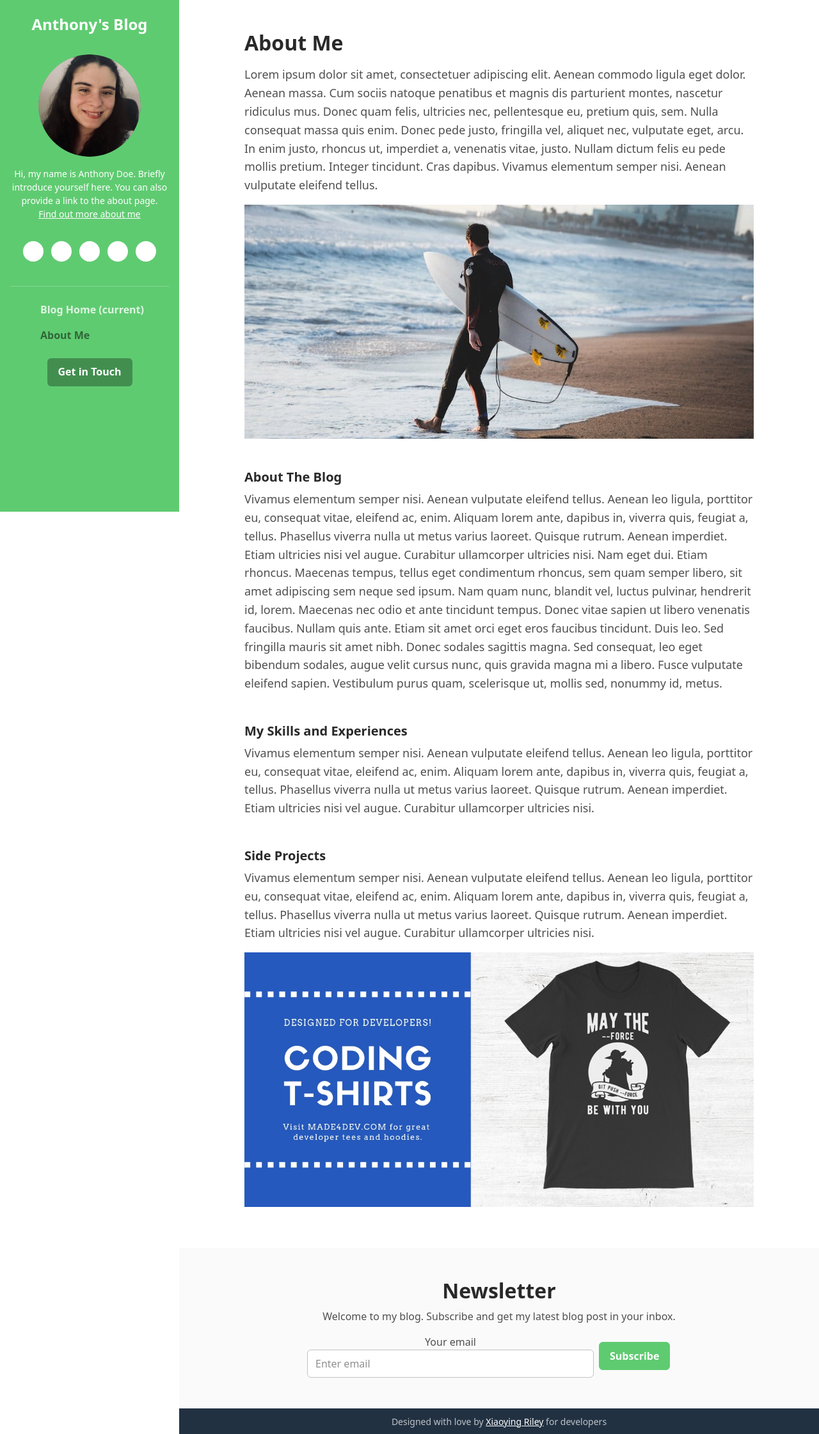
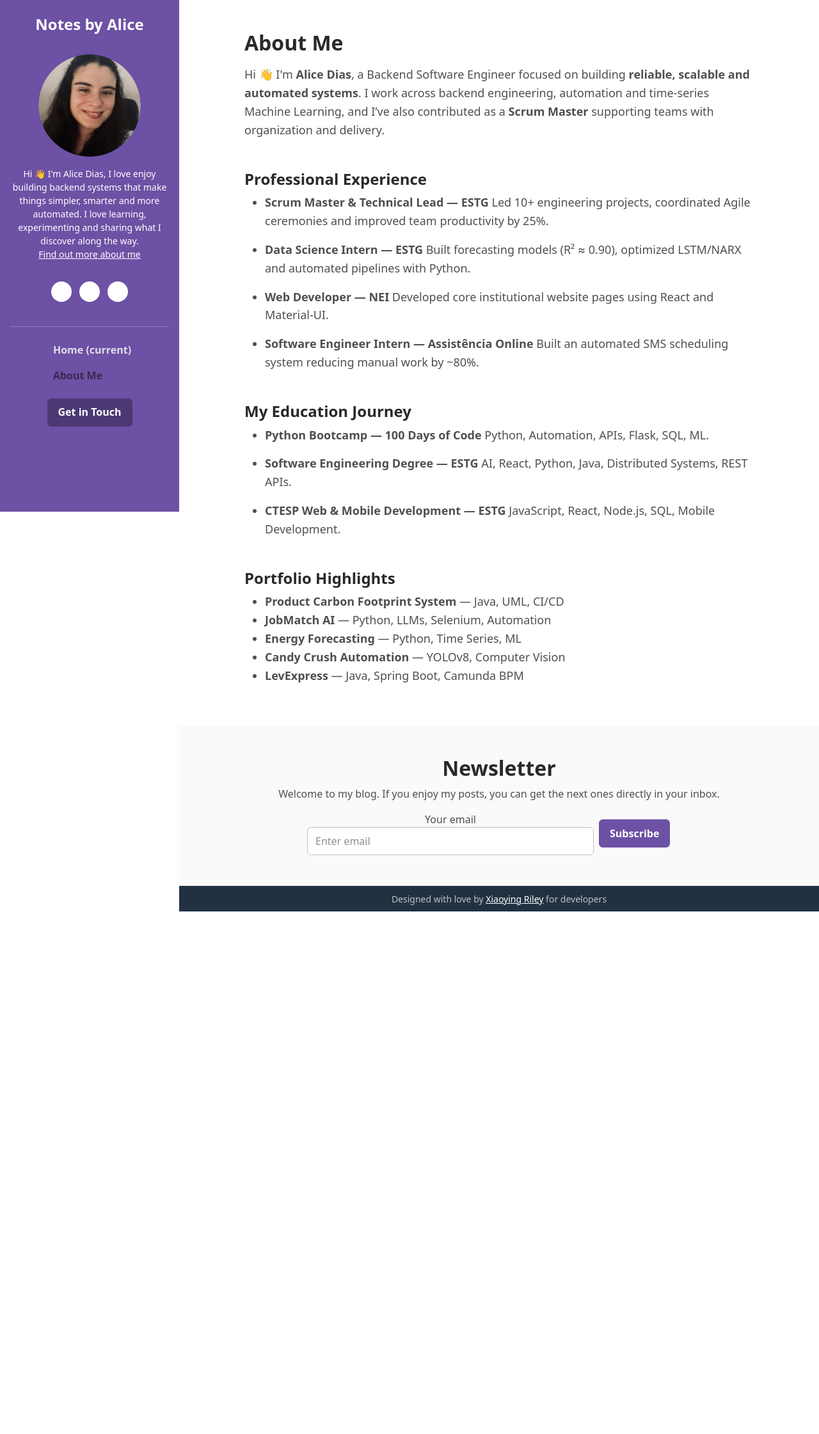
Before and after one commit to heyliceeee/blog, a Flask app: page /about in a window 1280 px wide. Shown: the whole page at 64% size. After the commit the page ends 1425 px from the top, so only its background shows below. Run offline with Flask 3, Linux system fonts and the light colour scheme; some libraries are stand-ins or nearby versions.

Commit message:
💄feat: about

```diff
--- a/templates/about.html
+++ b/templates/about.html
@@ -1,7 +1,7 @@
 <!DOCTYPE html>
 <html lang="en">
 <head>
-    <title>DevBlog - Bootstrap 5 Blog Template For Developers</title>
+    <title>Notes by Alice</title>
 
     <!-- Meta -->
     <meta charset="utf-8">
@@ -15,50 +15,60 @@
 	<script defer src="/static/assets/fontawesome/js/all.min.js"></script>
 
     <!-- Theme CSS -->
-    <link id="theme-style" rel="stylesheet" href="/static/assets/css/theme-1.css">
-
-
+    <link href="/static/assets/css/theme-8.css" id="theme-style" rel="stylesheet">
 </head>
 
 <body>
 
         <header class="header text-center">
-	    <h1 class="blog-name pt-lg-4 mb-0"><a class="no-text-decoration" href="{{ url_for('get_all_posts') }}">Anthony's Blog</a></h1>
-
-	    <nav class="navbar navbar-expand-lg navbar-dark" >
-
-			<button class="navbar-toggler" type="button" data-bs-toggle="collapse" data-bs-target="#navigation" aria-controls="navigation" aria-expanded="false" aria-label="Toggle navigation">
+      <h1 class="blog-name pt-lg-4 mb-0">
+        <a class="no-text-decoration" href="{{ url_for('get_all_posts') }}">Notes by Alice</a>
+      </h1>
+      <nav class="navbar navbar-expand-lg navbar-dark">
+        <button aria-controls="navigation" aria-expanded="false" aria-label="Toggle navigation" class="navbar-toggler" data-bs-target="#navigation" data-bs-toggle="collapse" type="button">
           <span class="navbar-toggler-icon"></span>
         </button>
-
-			<div id="navigation" class="collapse navbar-collapse flex-column" >
+        <div class="collapse navbar-collapse flex-column" id="navigation">
           <div class="profile-section pt-3 pt-lg-0">
-				    <img class="profile-image mb-3 rounded-circle mx-auto" src="/static/assets/images/profile.png" alt="image" >
-
-					<div class="bio mb-3">Hi, my name is Anthony Doe. Briefly introduce yourself here. You can also provide a link to the about page.<br><a href="{{ url_for('about') }}">Find out more about me</a></div><!--//bio-->
+            <img alt="image" class="profile-image mb-3 rounded-circle mx-auto" src="/static/assets/images/profile.png">
+            <div class="bio mb-3">Hi 👋 I'm Alice Dias, I love enjoy building backend systems that make things simpler, smarter and more automated. I love learning, experimenting and sharing what I discover along the way. <br>
+              <a href="{{ url_for('about') }}">Find out more about me</a>
+            </div>
+            <!--//bio-->
             <ul class="social-list list-inline py-3 mx-auto">
-			            <li class="list-inline-item"><a href="#"><i class="fab fa-twitter fa-fw"></i></a></li>
-			            <li class="list-inline-item"><a href="#"><i class="fab fa-linkedin-in fa-fw"></i></a></li>
-			            <li class="list-inline-item"><a href="#"><i class="fab fa-github-alt fa-fw"></i></a></li>
-			            <li class="list-inline-item"><a href="#"><i class="fab fa-stack-overflow fa-fw"></i></a></li>
-			            <li class="list-inline-item"><a href="#"><i class="fab fa-codepen fa-fw"></i></a></li>
-			        </ul><!--//social-list-->
+              <li class="list-inline-item">
+                <a href="https://www.linkedin.com/in/alice-moreira-dias">
+                  <i class="fab fa-linkedin-in fa-fw"></i>
+                </a>
+              </li>
+              <li class="list-inline-item">
+                <a href="https://github.com/heyliceeee">
+                  <i class="fab fa-github fa-fw"></i>
+                </a>
+              </li>
+              <li class="list-inline-item">
+                <a href="https://cv-alice-dias.vercel.app">
+                  <i class="fa fa-globe-europe fa-fw"></i>
+                </a>
+              </li>
+            </ul>
+            <!--//social-list-->
             <hr>
-				</div><!--//profile-section-->
-
+          </div>
+          <!--//profile-section-->
           <ul class="navbar-nav flex-column text-start">
             <li class="nav-item">
-					    <a class="nav-link" href="{{ url_for('get_all_posts') }}"><i class="fas fa-home fa-fw me-2"></i>Blog Home <span class="sr-only">(current)</span></a>
+              <a class="nav-link" href="{{ url_for('get_all_posts') }}">
+                <i class="fas fa-home fa-fw me-2"></i>Home <span class="sr-only">(current)</span>
+              </a>
             </li>
             <li class="nav-item">
-					    <a class="nav-link active" href="{{ url_for('about') }}"><i class="fas fa-user fa-fw me-2"></i>About Me</a>
+              <a class="nav-link active" href="{{ url_for('about') }}">
+                <i class="fas fa-user fa-fw me-2"></i>About Me </a>
             </li>
           </ul>
-
           <div class="my-2 my-md-3">
-
-				    <a class="btn btn-primary" href="https://themes.3rdwavemedia.com/" target="_blank">Get in Touch</a>
-
+            <a class="btn btn-primary" href="https://cv-alice-dias.vercel.app/#contact" target="_blank">Get in Touch</a>
           </div>
         </div>
       </nav>
@@ -70,23 +80,73 @@
     <div class="container">
         <h2 class="title mb-3">About Me</h2>
 
-			    <p>Lorem ipsum dolor sit amet, consectetuer adipiscing elit. Aenean commodo ligula eget dolor. Aenean massa. Cum sociis natoque penatibus et magnis dis parturient montes, nascetur ridiculus mus. Donec quam felis, ultricies nec, pellentesque eu, pretium quis, sem. Nulla consequat massa quis enim. Donec pede justo, fringilla vel, aliquet nec, vulputate eget, arcu. In enim justo, rhoncus ut, imperdiet a, venenatis vitae, justo. Nullam dictum felis eu pede mollis pretium. Integer tincidunt. Cras dapibus. Vivamus elementum semper nisi. Aenean vulputate eleifend tellus. </p>
-			    <figure><img class="img-fluid" src="/static/assets/images/about-me.jpg" alt="image"></figure>
-			    <h5 class="mt-5">About The Blog</h5>
-			    <p>Vivamus elementum semper nisi. Aenean vulputate eleifend tellus. Aenean leo ligula, porttitor eu, consequat vitae, eleifend ac, enim. Aliquam lorem ante, dapibus in, viverra quis, feugiat a, tellus. Phasellus viverra nulla ut metus varius laoreet. Quisque rutrum. Aenean imperdiet. Etiam ultricies nisi vel augue. Curabitur ullamcorper ultricies nisi. Nam eget dui. Etiam rhoncus. Maecenas tempus, tellus eget condimentum rhoncus, sem quam semper libero, sit amet adipiscing sem neque sed ipsum. Nam quam nunc, blandit vel, luctus pulvinar, hendrerit id, lorem. Maecenas nec odio et ante tincidunt tempus. Donec vitae sapien ut libero venenatis faucibus. Nullam quis ante. Etiam sit amet orci eget eros faucibus tincidunt. Duis leo. Sed fringilla mauris sit amet nibh. Donec sodales sagittis magna. Sed consequat, leo eget bibendum sodales, augue velit cursus nunc, quis gravida magna mi a libero. Fusce vulputate eleifend sapien. Vestibulum purus quam, scelerisque ut, mollis sed, nonummy id, metus.</p>
-			    <h5 class="mt-5">My Skills and Experiences</h5>
-			    <p>Vivamus elementum semper nisi. Aenean vulputate eleifend tellus. Aenean leo ligula, porttitor eu, consequat vitae, eleifend ac, enim. Aliquam lorem ante, dapibus in, viverra quis, feugiat a, tellus. Phasellus viverra nulla ut metus varius laoreet. Quisque rutrum. Aenean imperdiet. Etiam ultricies nisi vel augue. Curabitur ullamcorper ultricies nisi.</p>
-			    <h5 class="mt-5">Side Projects</h5>
-			    <p>Vivamus elementum semper nisi. Aenean vulputate eleifend tellus. Aenean leo ligula, porttitor eu, consequat vitae, eleifend ac, enim. Aliquam lorem ante, dapibus in, viverra quis, feugiat a, tellus. Phasellus viverra nulla ut metus varius laoreet. Quisque rutrum. Aenean imperdiet. Etiam ultricies nisi vel augue. Curabitur ullamcorper ultricies nisi.</p>
+        <p>
+            Hi 👋 I'm <strong>Alice Dias</strong>, a Backend Software Engineer focused on building
+            <strong>reliable, scalable and automated systems</strong>. I work across backend engineering,
+            automation and time‑series Machine Learning, and I’ve also contributed as a
+            <strong>Scrum Master</strong> supporting teams with organization and delivery.
+        </p>
 
-			    <figure><a href="https://made4dev.com"><img class="img-fluid" src="/static/assets/images/promo-banner.jpg" alt="image"></a></figure>
+        <h4 class="mt-5">Professional Experience</h4>
+
+        <ul>
+            <li>
+                <strong>Scrum Master & Technical Lead — ESTG</strong>
+                Led 10+ engineering projects, coordinated Agile ceremonies and improved team productivity by 25%.
+            </li>
+
+            <li class="mt-3">
+                <strong>Data Science Intern — ESTG</strong>
+                Built forecasting models (R² ≈ 0.90), optimized LSTM/NARX and automated pipelines with Python.
+            </li>
+
+            <li class="mt-3">
+                <strong>Web Developer — NEI</strong>
+                Developed core institutional website pages using React and Material‑UI.
+            </li>
+
+            <li class="mt-3">
+                <strong>Software Engineer Intern — Assistência Online</strong>
+                Built an automated SMS scheduling system reducing manual work by ~80%.
+            </li>
+        </ul>
+
+        <h4 class="mt-5">My Education Journey</h4>
+
+        <ul>
+            <li>
+                <strong>Python Bootcamp — 100 Days of Code</strong>
+                Python, Automation, APIs, Flask, SQL, ML.
+            </li>
+
+            <li class="mt-3">
+                <strong>Software Engineering Degree — ESTG</strong>
+                AI, React, Python, Java, Distributed Systems, REST APIs.
+            </li>
+
+            <li class="mt-3">
+                <strong>CTESP Web & Mobile Development — ESTG</strong>
+                JavaScript, React, Node.js, SQL, Mobile Development.
+            </li>
+        </ul>
+
+        <h4 class="mt-5">Portfolio Highlights</h4>
+
+        <ul>
+            <li><strong>Product Carbon Footprint System</strong> — Java, UML, CI/CD</li>
+            <li><strong>JobMatch AI</strong> — Python, LLMs, Selenium, Automation</li>
+            <li><strong>Energy Forecasting</strong> — Python, Time Series, ML</li>
+            <li><strong>Candy Crush Automation</strong> — YOLOv8, Computer Vision</li>
+            <li><strong>LevExpress</strong> — Java, Spring Boot, Camunda BPM</li>
+        </ul>
     </div>
-	    </article><!--//about-section-->
+</article>
+
 
 	    <section class="cta-section theme-bg-light py-5">
 		    <div class="container text-center">
 			    <h2 class="heading">Newsletter</h2>
-			    <div class="intro">Welcome to my blog. Subscribe and get my latest blog post in your inbox.</div>
+			    <div class="intro">Welcome to my blog. If you enjoy my posts, you can get the next ones directly in your inbox.</div>
 			    <div class="single-form-max-width pt-3 mx-auto">
 				    <form class="signup-form row g-2 g-lg-2 align-items-center">
 	                    <div class="col-12 col-md-9">
@@ -107,14 +167,11 @@
             <small class="copyright">Designed with <span class="sr-only">love</span><i class="fas fa-heart" style="color: #fb866a;"></i> by <a href="https://themes.3rdwavemedia.com" target="_blank">Xiaoying Riley</a> for developers</small>
 
 	    </footer>
-
     </div><!--//main-wrapper-->
 
 
     <!-- Javascript -->
     <script src="/static/assets/plugins/popper.min.js"></script>
     <script src="/static/assets/plugins/bootstrap/js/bootstrap.min.js"></script>
-
-
 </body>
 </html>
--- a/templates/blog-post.html
+++ b/templates/blog-post.html
@@ -70,8 +70,8 @@
           <!--//profile-section-->
           <ul class="navbar-nav flex-column text-start">
             <li class="nav-item">
-              <a class="nav-link active" href="{{ url_for('get_all_posts') }}">
-                <i class="fas fa-home fa-fw me-2"></i>Blog Home <span class="sr-only">(current)</span>
+              <a class="nav-link" href="{{ url_for('get_all_posts') }}">
+                <i class="fas fa-home fa-fw me-2"></i>Home <span class="sr-only">(current)</span>
               </a>
             </li>
             <li class="nav-item">
--- a/templates/index.html
+++ b/templates/index.html
@@ -36,7 +36,7 @@
 
 				<ul class="navbar-nav flex-column text-start">
 					<li class="nav-item">
-					    <a class="nav-link active" href="{{ url_for('get_all_posts') }}"><i class="fas fa-home fa-fw me-2"></i>Blog Home <span class="sr-only">(current)</span></a>
+					    <a class="nav-link active" href="{{ url_for('get_all_posts') }}"><i class="fas fa-home fa-fw me-2"></i>Home <span class="sr-only">(current)</span></a>
 					</li>
 					<li class="nav-item">
 					    <a class="nav-link" href="{{ url_for('about') }}"><i class="fas fa-user fa-fw me-2"></i>About Me</a>
```
Lines whose indentation alone changed are shown as unchanged.
